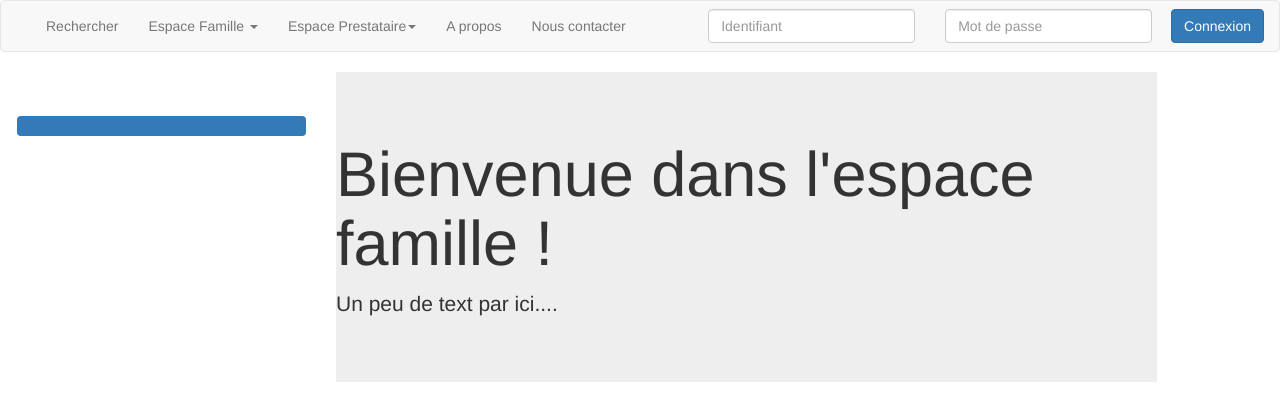
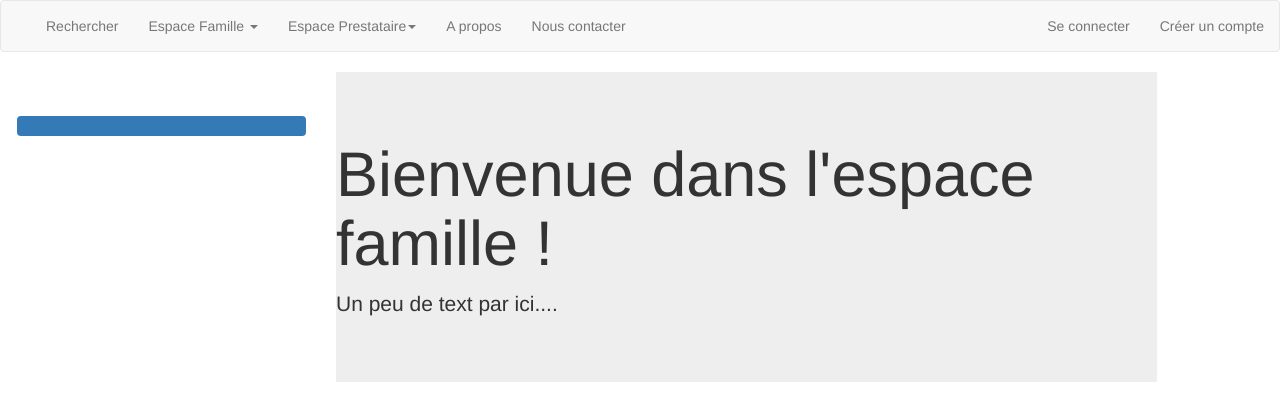
Before and after one commit to mvergerdelbove/famille, a Django app: a page that uses famille/templates/base.html in a window 1280 px wide. Shown: the top 408 px of the page. Run offline with Django 3.2, Linux system fonts and the light colour scheme; data that the repository does not hold is empty; parts of the project's set-up code (start-up, migrations or seed data) failed here and were passed over; some libraries are stand-ins or nearby versions.

Commit message:
remove form in navbar because it's useless -> links

```diff
--- a/famille/templates/base.html
+++ b/famille/templates/base.html
@@ -66,20 +66,10 @@
 	      <li><a href="{% url 'auth_logout' %}">Déconnexion</a></li>
       </ul>
       {% else %}
-      {% url 'auth_login' as login_url %}
-      <form class="navbar-form navbar-right" role="login"
-	    action="{{ login_url }}" method="post">{% csrf_token %}
-	<div class="form-group">
-	  <div class="col-md-6">
-            <input type="text" class="form-control" name="username" placeholder="Identifiant">
-	  </div>
-	  <div class="col-md-6">
-	    <input type="password" class="form-control" name="password" placeholder="Mot de passe">
-	  </div>
-	  <input type="hidden" name="next" value="/mon-compte/" />
-	</div>
-	<button type="submit" class="btn btn-primary">Connexion</button>
-      </form>
+      <ul class="nav navbar-nav navbar-right">
+	      <li><a href="{% url 'auth_login' %}">Se connecter</a></li>
+	      <li><a href="{% url 'register' %}">Créer un compte</a></li>
+      </ul>
       {% endif %}
     </div><!-- /.navbar-collapse -->
   </nav>
```
